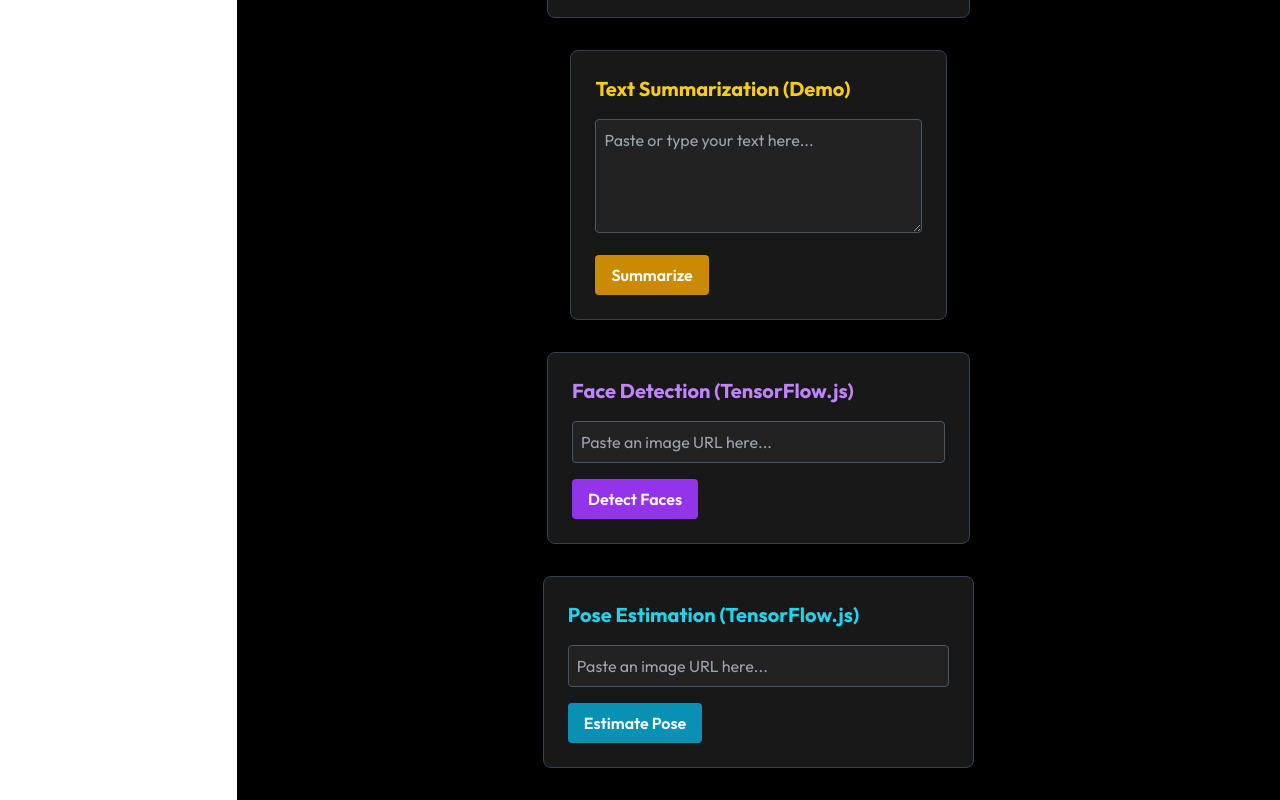
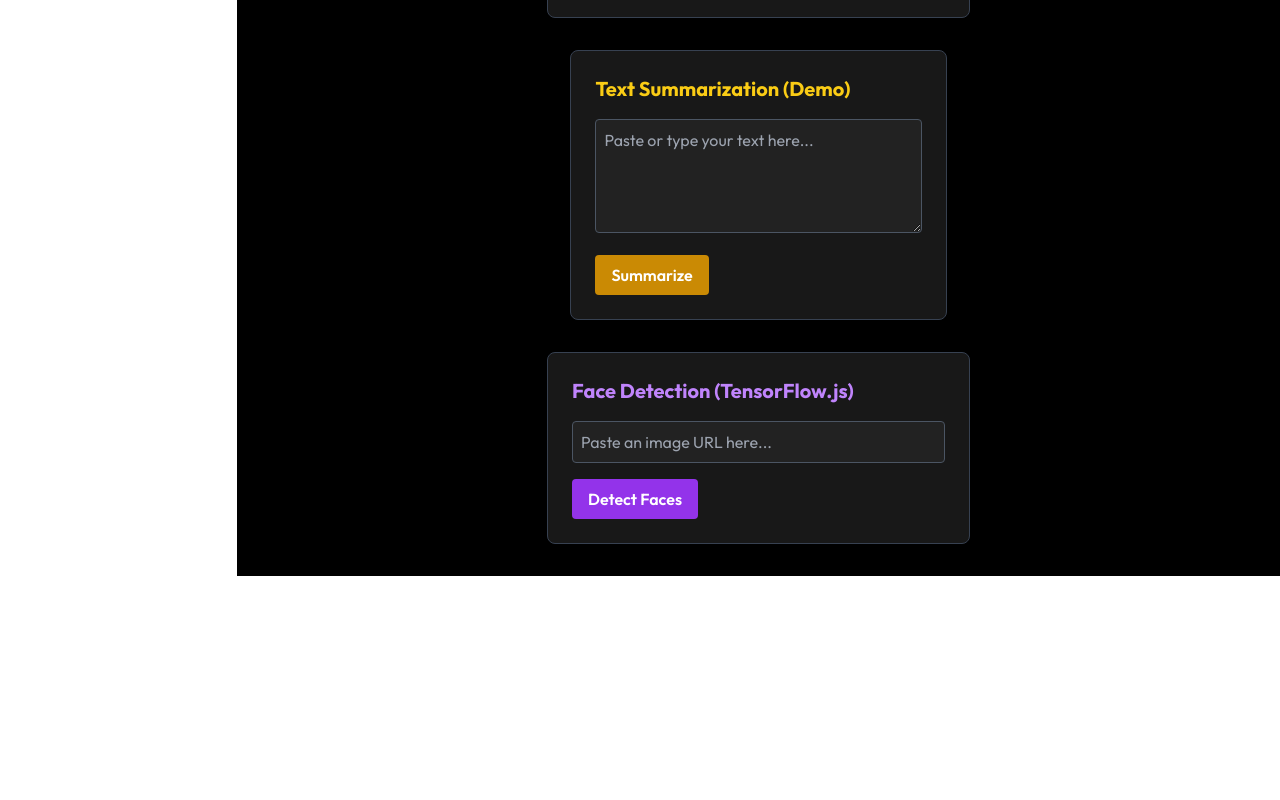
Before and after one commit to DivyyaM/hey-bunny, a Next.js app: page /dashboard/playground in a window 1280 px wide. Shown: the part 1142-1942 px from the top of the page. After the commit the page ends 1718 px from the top, so only its background shows below. Built offline with nearby package versions, Linux system fonts and the light colour scheme.

Commit message:
chore: remove PoseEstimation component and all references (posenet dependency)

```diff
--- a/app/components/ml/PoseEstimation.tsx
+++ /dev/null
@@ -1,62 +0,0 @@
-"use client";
-import React, { useRef, useState } from "react";
-import * as posenet from '@tensorflow-models/posenet';
-import * as tf from '@tensorflow/tfjs';
-
-export default function PoseEstimation() {
-  const [result, setResult] = useState<any>(null);
-  const [loading, setLoading] = useState(false);
-  const [imgUrl, setImgUrl] = useState<string>("");
-  const imgRef = useRef<HTMLImageElement>(null);
-
-  const handleEstimate = async () => {
-    setLoading(true);
-    setResult(null);
-    try {
-      const model = await posenet.load();
-      if (imgRef.current) {
-        const pose = await model.estimateSinglePose(imgRef.current);
-        setResult(pose);
-      }
-    } catch (err) {
-      setResult("Error: " + err);
-    }
-    setLoading(false);
-  };
-
-  return (
-    <div className="bg-[#181818] rounded-lg p-6 border border-gray-700 max-w-lg mx-auto mt-8">
-      <h2 className="text-xl font-bold mb-4 text-cyan-400">Pose Estimation (TensorFlow.js)</h2>
-      <input
-        type="text"
-        className="w-full p-2 bg-[#222] text-white rounded border border-gray-600 mb-4"
-        placeholder="Paste an image URL here..."
-        value={imgUrl}
-        onChange={e => setImgUrl(e.target.value)}
-      />
-      {imgUrl && (
-        <img
-          ref={imgRef}
-          src={imgUrl}
-          alt="To estimate pose"
-          className="max-w-full max-h-64 mx-auto mb-4 border border-gray-700 rounded"
-          crossOrigin="anonymous"
-          onError={() => setImgUrl("")}
-        />
-      )}
-      <button
-        className="px-4 py-2 bg-cyan-600 hover:bg-cyan-700 text-white rounded font-semibold"
-        onClick={handleEstimate}
-        disabled={loading || !imgUrl}
-      >
-        {loading ? "Estimating..." : "Estimate Pose"}
-      </button>
-      {result && (
-        <div className="mt-4 text-base text-gray-200">
-          <h3 className="font-semibold mb-2">Results:</h3>
-          <pre className="bg-[#222] p-2 rounded text-xs overflow-x-auto">{JSON.stringify(result, null, 2)}</pre>
-        </div>
-      )}
-    </div>
-  );
-}
--- a/app/dashboard/playground/page.tsx
+++ b/app/dashboard/playground/page.tsx
@@ -7,7 +7,6 @@ import ObjectDetection from '../../components/ml/ObjectDetection';
 import KeywordExtraction from '../../components/ml/KeywordExtraction';
 import TextSummarization from '../../components/ml/TextSummarization';
 import FaceDetection from '../../components/ml/FaceDetection';
-import PoseEstimation from '../../components/ml/PoseEstimation';
 
 const rewriteCaption = (text: string, style: string) => {
   if (!text) return "";
@@ -50,7 +49,6 @@ export default function Playground() {
       <KeywordExtraction />
       <TextSummarization />
       <FaceDetection />
-      <PoseEstimation />
     </div>
   );
 }
```
